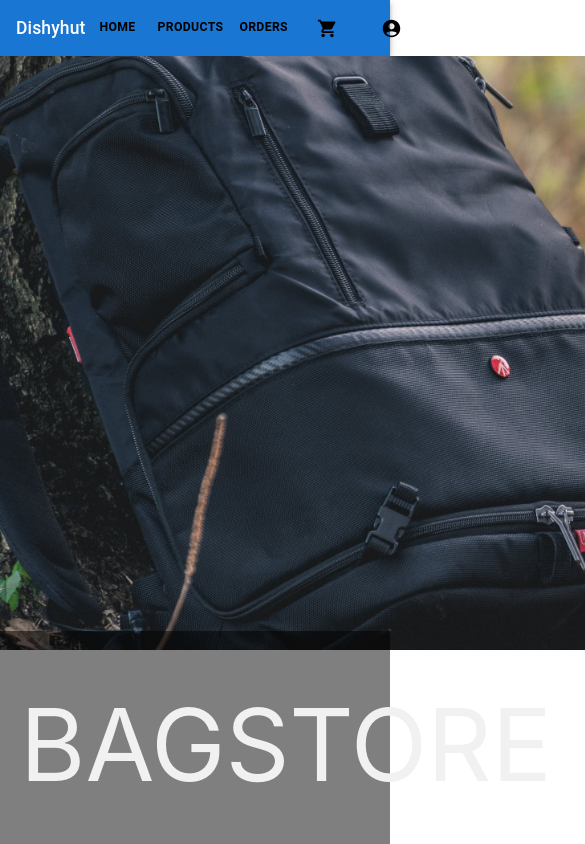
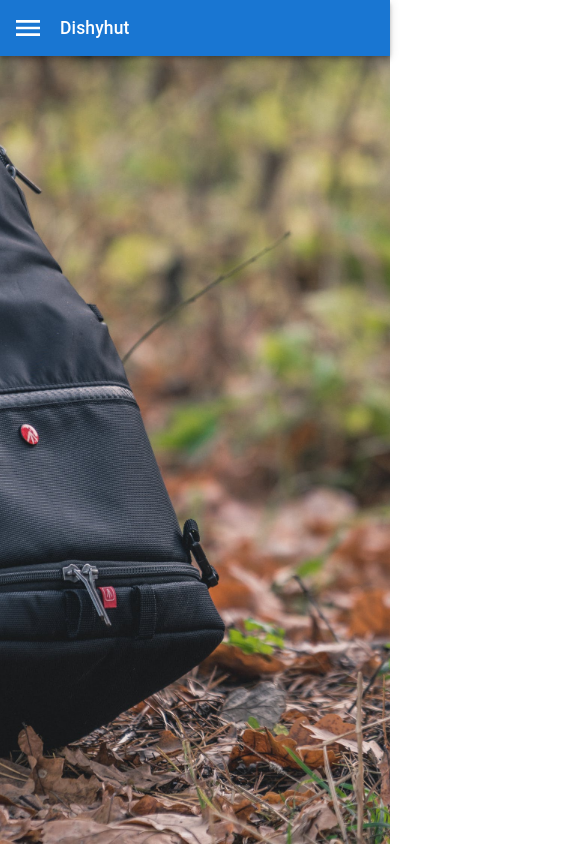
Before and after one commit to abhishekgupta0598/ecommerce-frontend, a React (Create React App) app: page / in a window 390 px wide. Shown: the top 844 px of the page, 585 px wide, since content can reach past the window. Built offline with nearby package versions, Linux system fonts and the light colour scheme.

Commit message:
made home page responsive

```diff
--- a/package.json
+++ b/package.json
@@ -6,6 +6,7 @@
     "@emotion/react": "^11.6.0",
     "@emotion/styled": "^11.6.0",
     "@material-ui/core": "^4.11.4",
+    "@material-ui/icons": "^4.11.2",
     "@mui/icons-material": "^5.1.1",
     "@mui/material": "^5.1.1",
     "@mui/styled-engine-sc": "^5.1.0",
@@ -28,7 +29,7 @@
     "web-vitals": "^1.1.2"
   },
   "scripts": {
-    "start": "react-scripts start",
+    "start": "react-scripts --openssl-legacy-provider start",
     "build": "react-scripts build",
     "test": "react-scripts test",
     "eject": "react-scripts eject"
--- a/public/index.html
+++ b/public/index.html
@@ -24,7 +24,7 @@
       work correctly both with client-side routing and a non-root public URL.
       Learn how to configure a non-root public URL by running `npm run build`.
     -->
-    <title>React App</title>
+    <title>Dishyhut</title>
   </head>
   <body>
     <noscript>You need to enable JavaScript to run this app.</noscript>
--- a/src/component/Navbar.js
+++ b/src/component/Navbar.js
@@ -4,6 +4,7 @@
 import "../styles/stylesheet.css";
 import Toolbar from "@mui/material/Toolbar";
 import Typography from "@mui/material/Typography";
+import { useHistory } from 'react-router-dom';
 import Button from "@mui/material/Button";
 import AccountCircleIcon from "@mui/icons-material/AccountCircle";
 import ShoppingCartIcon from "@mui/icons-material/ShoppingCart";
@@ -13,6 +14,15 @@
 import Badge from "@mui/material/Badge";
 import { styled } from "@mui/material/styles";
 import AuthService from "../Service/AuthService";
+import clsx from 'clsx';
+import { makeStyles } from '@material-ui/core/styles';
+import Drawer from '@material-ui/core/Drawer';
+import useMediaQuery from "@material-ui/core/useMediaQuery";
+import List from '@material-ui/core/List';
+import Divider from '@material-ui/core/Divider';
+import ListItem from '@material-ui/core/ListItem';
+import ListItemText from '@material-ui/core/ListItemText';
+import MenuIcon from '@material-ui/icons/Menu';
 import settings from "../settings";
 
 const StyledBadge = styled(Badge)(({ theme }) => ({
@@ -24,7 +34,65 @@
   },
 }));
 
+const useStyles = makeStyles({
+  list: {
+    width: 250,
+  },
+  fullList: {
+    width: 'auto',
+  },
+  menu: {
+    color: 'white',
+    fontSize: "32px",
+  }
+});
+
 export default function NavBar() {
+  const history = useHistory()
+  const matches = useMediaQuery("(min-width:800px)");
+  const classes = useStyles();
+  const [state, setState] = React.useState({
+    top: false,
+    left: false,
+    bottom: false,
+    right: false,
+  });
+
+  const toggleDrawer = (anchor, open) => (event) => {
+    if (event.type === 'keydown' && (event.key === 'Tab' || event.key === 'Shift')) {
+      return;
+    }
+
+    setState({ ...state, [anchor]: open });
+  };
+
+  const list = (anchor) => (
+    <div
+      className={clsx(classes.list, {
+        [classes.fullList]: anchor === 'top' || anchor === 'bottom',
+      })}
+      role="presentation"
+      onClick={toggleDrawer(anchor, false)}
+      onKeyDown={toggleDrawer(anchor, false)}
+    >
+      <List>
+        <ListItem button key={'HOME'} onClick={() => history.push('/')}>
+          <ListItemText primary={'HOME'} />
+        </ListItem>
+        <ListItem button key={'PRODUCT'} onClick={() => history.push('/product')}>
+          <ListItemText primary={'PRODUCT'} />
+        </ListItem>
+        <ListItem button key={'CART'}>
+          <ListItemText primary={'CART'} onClick={() => history.push('/items')} />
+        </ListItem>
+        <ListItem button key={'ACCOUNT'}>
+          <ListItemText primary={'ACCOUNT'} onClick={accountHandler} />
+        </ListItem>
+      </List>
+      <Divider />
+    </div>
+  );
+
   const open = useSelector((state) => state.form.open);
   const cart = useSelector((state) => state.cart.add);
   const dispatch = useDispatch();
@@ -34,10 +102,9 @@
   const accountHandler = () => {
     dispatch(openForm());
   };
-
-  return (
-    <Box sx={{ flexGrow: 1 }}>
-      <AppBar position="static" color="primary">
+  return (<div>
+    {matches ? <div><Box sx={{ flexGrow: 1 }}>
+      <AppBar position="fixed" color="primary">
         <Toolbar>
           <Typography variant="h6" component="div" sx={{ flexGrow: 1 }}>
             {settings.name}
@@ -52,14 +119,14 @@
           <div>
             <Link to="/product" className="navButton">
               <Button className="navMargin" color="inherit">
-                <b>Products</b>
+                <b>product</b>
               </Button>
             </Link>
           </div>
           <div>
             <Link to="/product" className="navButton">
               <Button className="navMargin" color="inherit">
-                <b>Orders</b>
+                <b>order</b>
               </Button>
             </Link>
           </div>
@@ -78,6 +145,24 @@
           </Button>
         </Toolbar>
       </AppBar>
-    </Box>
+    </Box></div> : <div>
+      <AppBar position="fixed" color="primary">
+        <Toolbar>
+          <div>
+            {['top'].map((anchor) => (
+              <React.Fragment key={anchor}>
+                <Button style={{ marginLeft: "-20px" }}><MenuIcon className={classes.menu} onClick={toggleDrawer(anchor, true)} /></Button>
+                <Drawer anchor={anchor} open={state[anchor]} onClose={toggleDrawer(anchor, false)}>
+                  {list(anchor)}
+                </Drawer>
+              </React.Fragment>
+            ))}
+          </div>
+          <Typography variant="h6" component="div" sx={{ flexGrow: 1 }}>
+            {settings.name}
+          </Typography>
+        </Toolbar>
+      </AppBar></div>}
+  </div>
   );
 }
--- a/src/styles/stylesheet.css
+++ b/src/styles/stylesheet.css
@@ -59,9 +59,10 @@
   float: left;
 }
 
+@media screen and (min-width: 1em) and (max-width:130em) {
   .bg {
-  height: 594px;
-  width: 1355px;
+    height: 100%;
+    width: 100%;
     margin: 0px;
     /* The image used */
     background-image: url("../bag01.jpeg");
@@ -69,9 +70,19 @@
     /* Center and scale the image nicely */
     background-position: center;
     background-repeat: no-repeat;
+    position: fixed;
     background-size: cover;
   }
+}
 
+@media (max-width: 30em){
+  .content {
+    display: none;
+  }
+}
+
+
+@media (min-width: 41em){
   .content {
     position: absolute;
     bottom: 0;
@@ -81,7 +92,22 @@
     width: 100%;
     padding: 20px;
   }
+}
 
+@media (max-width: 40em){
+  .font {
+    font-size: 60px;
+  }
+}
+
+@media (min-width: 41em){
   .font {
     font-size: 100px;
   }
+}
+
+@media (max-width: 20em){
+  .font {
+    font-size: 40px;
+  }
+}
```
Also changed, not shown: 1 other file (tests, documents, lock files or other folders). Lines whose indentation alone changed are shown as unchanged.
